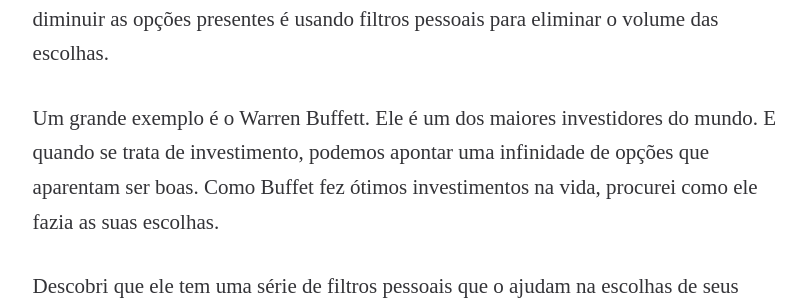
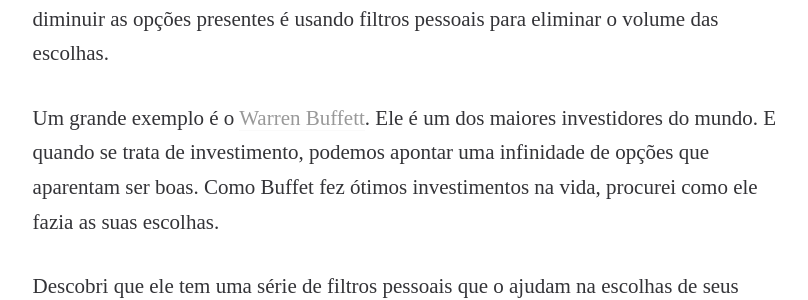
Before and after one commit to gsilva49/blog, a Jekyll site: the page built from _posts/2020-09-02-paradoxo-da-escolha.md, in a window 1280 px wide. Shown: the part 3658-3958 px from the top of the page, without its empty margins (233-1041 px from the left). Built offline with Jekyll 4.4.1, drawn with Linux system fonts in a browser that asks for light colours; some web fonts are replaced; comment, search, counter and statistics services are not loaded; some of the changed lines change nothing that is shown.

Commit message:
add link

```diff
--- a/_posts/2020-09-02-paradoxo-da-escolha.md
+++ b/_posts/2020-09-02-paradoxo-da-escolha.md
@@ -63,7 +63,7 @@ Você pode estar se questionando se algo simples assim pode resolver este proble
 
 Observando alguns nomes da história, eu descobri que a forma mais eficiente de diminuir as opções presentes é usando filtros pessoais para eliminar o volume das escolhas.
 
-Um grande exemplo é o Warren Buffett. Ele é um dos maiores investidores do mundo. E quando se trata de investimento, podemos apontar uma infinidade de opções que aparentam ser boas. Como Buffet fez ótimos investimentos na vida, procurei como ele fazia as suas escolhas.
+Um grande exemplo é o [Warren Buffett](https://pt.wikipedia.org/wiki/Warren_Buffett). Ele é um dos maiores investidores do mundo. E quando se trata de investimento, podemos apontar uma infinidade de opções que aparentam ser boas. Como Buffet fez ótimos investimentos na vida, procurei como ele fazia as suas escolhas.
 
 Descobri que ele tem uma série de filtros pessoais que o ajudam na escolhas de seus investimentos. Um dos filtros afirma que a empresa que ele pretende investi deveria ser simples. Se tivesse muita tecnologia, ele não iria entender e assim preferia não investir nela. Desta forma, Warren Buffett elimina boa parte das opções no mundo e se concentraria somente naquelas que sobravam.
 
```
